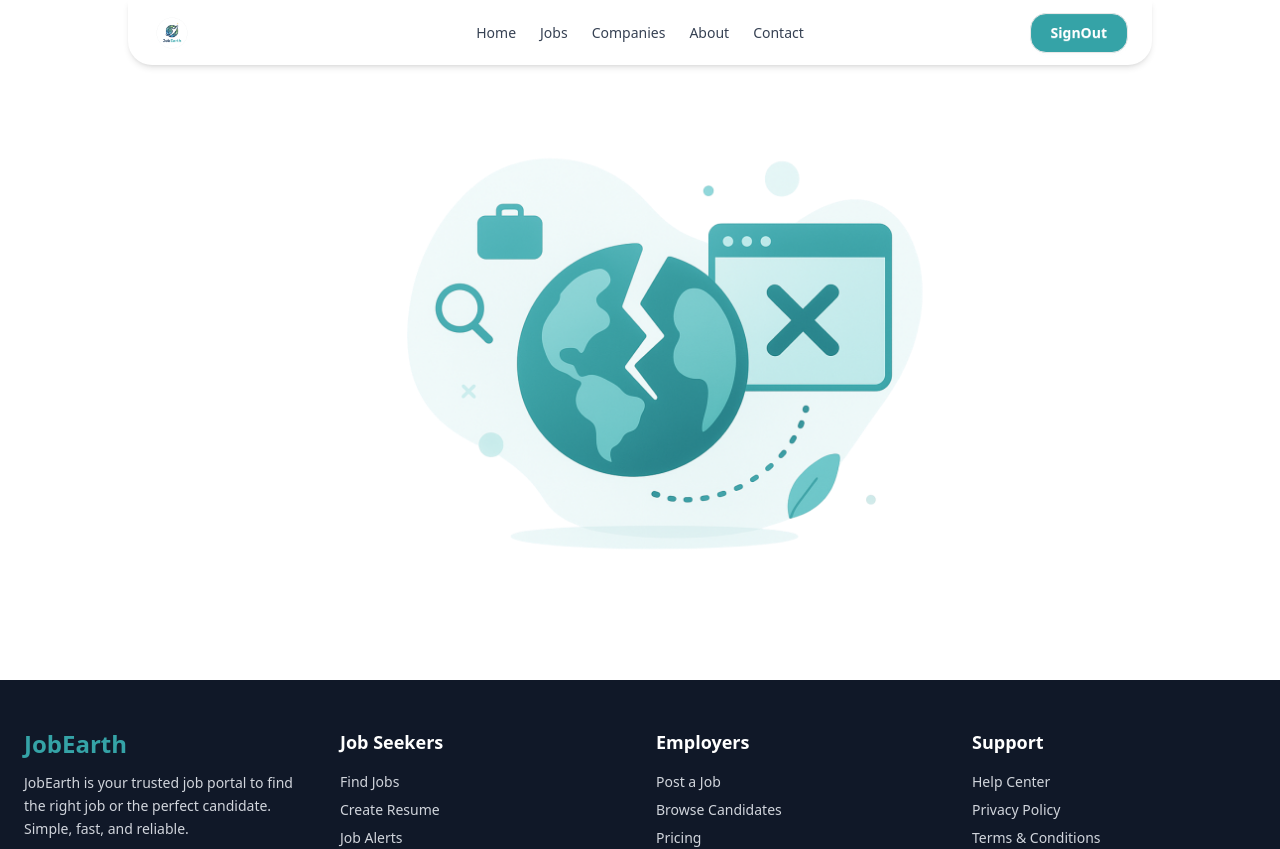
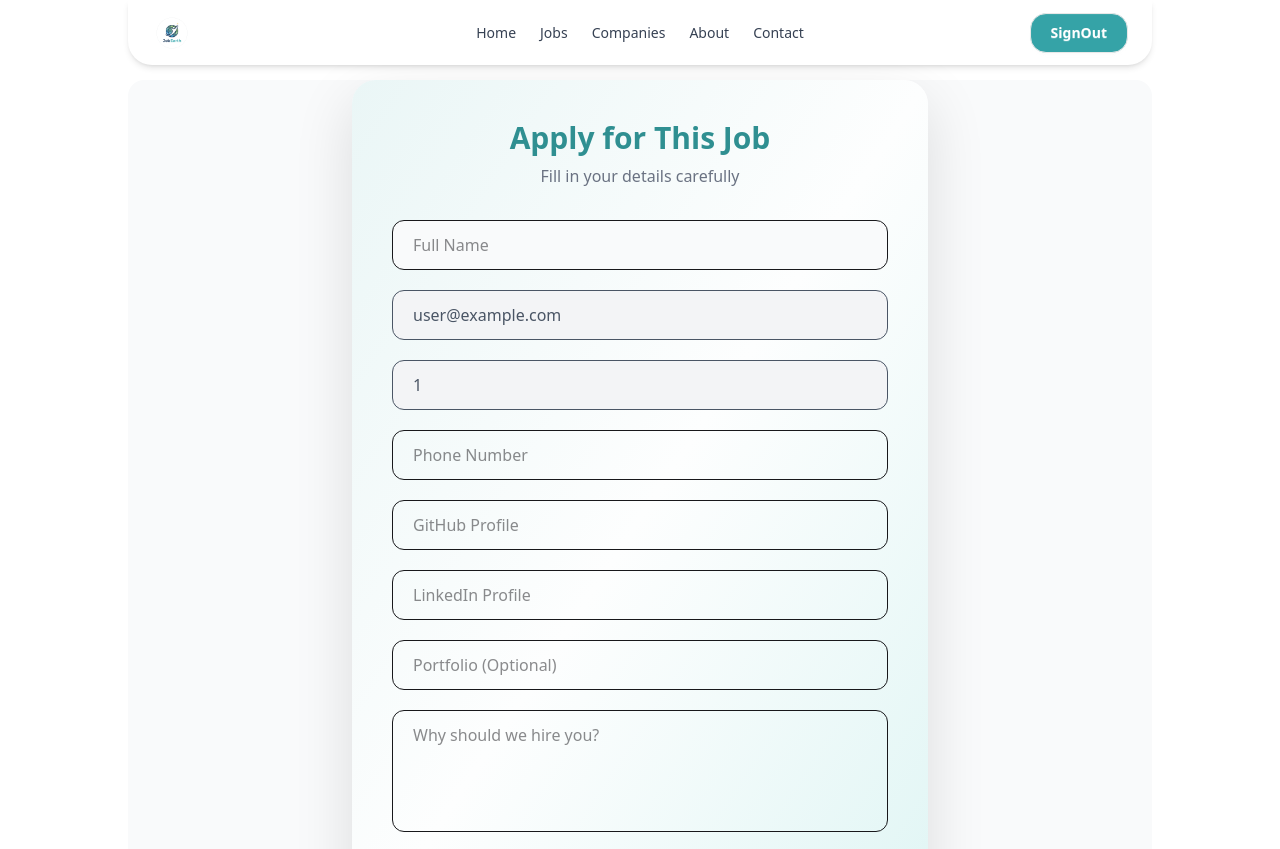
Before and after one commit to rakibul263/JobEarth, a React (Vite) app: page /jobApply/1 in a window 1280 px wide. Shown: the top 849 px of the page. Built offline with nearby package versions, Linux system fonts and the light colour scheme; no server answers; sample sign-in values are in the browser's storage.

Commit message:
Job related work done

```diff
--- a/package.json
+++ b/package.json
@@ -11,6 +11,7 @@
   },
   "dependencies": {
     "@tailwindcss/vite": "^4.1.18",
+    "axios": "^1.13.2",
     "firebase": "^12.6.0",
     "lottie-react": "^2.4.1",
     "motion": "^12.23.26",
--- a/src/contexts/AuthProvider.jsx
+++ b/src/contexts/AuthProvider.jsx
@@ -9,8 +9,8 @@ import {
 import { auth } from "../firebase/firebase.init";
 
 const AuthProvider = ({ children }) => {
+  const [user, setUser] = useState(null);
   const [loading, setLoading] = useState(true);
-  const [user, setUser] = useState(null);
 
   const createUser = (email, password) => {
     setLoading(true);
@@ -23,16 +23,16 @@ const AuthProvider = ({ children }) => {
   };
 
   const signOutUser = () => {
+    setLoading(true);
     return signOut(auth);
   };
 
   useEffect(() => {
     const unSubscribe = onAuthStateChanged(auth, (currentUser) => {
       setUser(currentUser);
+      setLoading(false);
     });
-    return () => {
-      unSubscribe();
-    };
+    return () => unSubscribe();
   }, []);
 
   const info = {
@@ -43,7 +43,7 @@ const AuthProvider = ({ children }) => {
     signOutUser,
   };
 
-  return <AuthContext value={info}>{children}</AuthContext>;
+  return <AuthContext.Provider value={info}>{children}</AuthContext.Provider>;
 };
 
 export default AuthProvider;
--- /dev/null
+++ b/src/hooks/UseAuth.jsx
@@ -0,0 +1,9 @@
+import React, { use } from "react";
+import { AuthContext } from "../contexts/AuthContext";
+
+const UseAuth = () => {
+  const authInfo = use(AuthContext);
+  return authInfo;
+};
+
+export default UseAuth;
--- /dev/null
+++ b/src/pages/JobApply/JobApply.jsx
@@ -0,0 +1,111 @@
+import React from "react";
+import { useParams } from "react-router";
+import UseAuth from "../../hooks/UseAuth";
+import { toast } from "react-toastify";
+import axios from "axios";
+
+const JobApply = () => {
+  const { id: jobId } = useParams();
+  const { user } = UseAuth();
+
+  const handleSubmit = (e) => {
+    e.preventDefault();
+    const formData = new FormData(e.target);
+    const formObj = Object.fromEntries(formData.entries());
+
+    const application = {
+      jobId,
+      applicant: user?.email,
+      ...formObj,
+    };
+
+    axios
+      .post("http://localhost:3000/applications", application)
+      .then(() => toast.success("Submit Successful"))
+      .catch((err) => toast.error("Something is wrong."));
+  };
+
+  return (
+    <div className="min-h-screen flex items-center justify-center bg-gray-50  px-4 max-w-[80%] mx-auto rounded-2xl">
+      <div className="w-full max-w-xl bg-white/90 backdrop-blur-md p-10 rounded-3xl shadow-[0_20px_60px_rgba(0,0,0,0.12)] bg-gradient-to-br from-[#EAF6F6] via-[#FDFEFE] to-[#DFF5F4]">
+        <h2 className="text-3xl font-bold text-center text-[#2F8F91] mb-2">
+          Apply for This Job
+        </h2>
+        <p className="text-center text-gray-500 mb-8">
+          Fill in your details carefully
+        </p>
+
+        <form className="space-y-5" onSubmit={handleSubmit}>
+          <input
+            type="text"
+            name="name"
+            placeholder="Full Name"
+            className="w-full px-5 py-3 border rounded-xl bg-gray-50 focus:outline-none focus:ring-2 focus:ring-[#2F8F91]"
+          />
+
+          <input
+            type="email"
+            name="email"
+            value={user?.email || ""}
+            readOnly
+            className="w-full px-5 py-3 border rounded-xl bg-gray-100 text-gray-600 cursor-not-allowed"
+          />
+
+          <input
+            type="text"
+            name="jobId"
+            value={jobId}
+            readOnly
+            className="w-full px-5 py-3 border rounded-xl bg-gray-100 text-gray-600 cursor-not-allowed"
+          />
+
+          <input
+            type="tel"
+            name="tel"
+            placeholder="Phone Number"
+            className="w-full px-5 py-3 border rounded-xl focus:outline-none focus:ring-2 focus:ring-[#2F8F91]"
+          />
+
+          <input
+            type="url"
+            name="github"
+            placeholder="GitHub Profile"
+            className="w-full px-5 py-3 border rounded-xl focus:outline-none focus:ring-2 focus:ring-[#2F8F91]"
+          />
+
+          <input
+            type="url"
+            name="linkedin"
+            placeholder="LinkedIn Profile"
+            className="w-full px-5 py-3 border rounded-xl focus:outline-none focus:ring-2 focus:ring-[#2F8F91]"
+          />
+
+          <input
+            type="url"
+            name="portfolio"
+            placeholder="Portfolio (Optional)"
+            className="w-full px-5 py-3 border rounded-xl focus:outline-none focus:ring-2 focus:ring-[#2F8F91]"
+          />
+
+          <textarea
+            rows="4"
+            name="text"
+            placeholder="Why should we hire you?"
+            className="w-full px-5 py-3 border rounded-xl resize-none focus:outline-none focus:ring-2 focus:ring-[#2F8F91]"
+          />
+
+          <button
+            type="submit"
+            className="w-full py-4 rounded-xl text-lg font-semibold text-white
+                       bg-gradient-to-r from-[#2F8F91] to-[#3FB6B8]
+                       hover:scale-[1.02] hover:shadow-lg transition-all duration-200"
+          >
+            Submit Application
+          </button>
+        </form>
+      </div>
+    </div>
+  );
+};
+
+export default JobApply;
--- a/src/pages/JobDetails/JobDetails.jsx
+++ b/src/pages/JobDetails/JobDetails.jsx
@@ -1,10 +1,12 @@
 import React from "react";
 import { useLoaderData } from "react-router";
+import { Link } from "react-router";
 
 const JobDetails = () => {
   const jobs = useLoaderData();
 
   const {
+    _id,
     title,
     location,
     jobType,
@@ -28,7 +30,6 @@ const JobDetails = () => {
   return (
     <div className="min-h-screen bg-[#f5fafa] py-10 px-4">
       <div className="max-w-5xl mx-auto bg-white rounded-xl shadow-lg p-8">
-        {/* ================= Header ================= */}
         <div className="flex flex-col md:flex-row gap-6 items-center md:items-start border-b pb-6">
           <img
             src={company_logo}
@@ -81,9 +82,11 @@ const JobDetails = () => {
           </p>
         </Section>
         <div className="text-center mt-10">
-          <button className="bg-[#2f8f91] hover:bg-[#257678] text-white px-10 py-3 rounded-lg font-semibold transition">
-            Apply Now
-          </button>
+          <Link to={`/JobApply/${_id}`}>
+            <button className="bg-[#2f8f91] hover:bg-[#257678] text-white px-10 py-3 rounded-lg font-semibold transition">
+              Apply Now
+            </button>
+          </Link>
         </div>
       </div>
     </div>
--- a/src/pages/Login/Login.jsx
+++ b/src/pages/Login/Login.jsx
@@ -1,5 +1,5 @@
 import React, { use, useState } from "react";
-import { useNavigate, Link } from "react-router";
+import { useNavigate, Link, useLocation } from "react-router";
 import Lottie from "lottie-react";
 import loginAnimation from "../../assets/login.json";
 import { AuthContext } from "../../contexts/AuthContext";
@@ -8,6 +8,8 @@ import { toast } from "react-toastify";
 const Login = () => {
   const { signInUser } = use(AuthContext);
   const navigate = useNavigate();
+  const location = useLocation();
+  const from = location.state || "/";
 
   const handleSubmit = (e) => {
     e.preventDefault();
@@ -19,7 +21,7 @@ const Login = () => {
     signInUser(email, password)
       .then((result) => {
         toast.success("Login Successful.");
-        navigate("/");
+        navigate(from);
       })
       .catch((error) => {
         toast.error(error.message);
--- a/src/pages/Register/Register.jsx
+++ b/src/pages/Register/Register.jsx
@@ -13,11 +13,14 @@ const Register = () => {
     const form = e.target;
     const formData = new FormData(form);
     const formObj = Object.fromEntries(formData.entries());
-    const { email, password, ...restData } = formObj;
+    const { name, email, password, ...restData } = formObj;
 
     createUser(email, password)
       .then((result) => {
         console.log(result.user);
+        return updateProfile(result.user, {
+          displayName: name,
+        }).then(() => {});
       })
       .catch((error) => {
         console.log(error);
--- a/src/pages/shared/JobsCard.jsx
+++ b/src/pages/shared/JobsCard.jsx
@@ -7,17 +7,10 @@ const JobsCard = ({ job }) => {
     _id,
     title,
     location,
-    jobType,
-    category,
-    applicationDeadline,
     salaryRange,
     description,
     company,
     requirements,
-    responsibilities,
-    status,
-    hr_email,
-    hr_name,
     company_logo,
   } = job;
   return (
@@ -51,7 +44,7 @@ const JobsCard = ({ job }) => {
         <div className="card-actions justify-end">
           <Link to={`/jobs/${_id}`}>
             <button className="btn bg-[#2F8F91] text-white font-bold rounded-2xl mt-3">
-              Apply Now
+              Job Details
             </button>
           </Link>
         </div>
--- a/src/router/Router.jsx
+++ b/src/router/Router.jsx
@@ -5,6 +5,8 @@ import Register from "../pages/Register/Register";
 import Login from "../pages/Login/Login";
 import Error from "../pages/Error/Error";
 import JobDetails from "../pages/JobDetails/JobDetails";
+import PrivateRoute from "../routes/PrivateRoute";
+import JobApply from "../pages/JobApply/JobApply";
 
 const router = createBrowserRouter([
   {
@@ -30,6 +32,14 @@ const router = createBrowserRouter([
           fetch(`http://localhost:3000/jobs/${params.id}`),
       },
       {
+        path: "jobApply/:id",
+        element: (
+          <PrivateRoute>
+            <JobApply></JobApply>
+          </PrivateRoute>
+        ),
+      },
+      {
         path: "/*",
         Component: Error,
       },
--- /dev/null
+++ b/src/routes/PrivateRoute.jsx
@@ -0,0 +1,24 @@
+import React, { use } from "react";
+import { AuthContext } from "../contexts/AuthContext";
+import { Navigate, useLocation } from "react-router";
+import UseAuth from "../hooks/UseAuth";
+
+const PrivateRoute = ({ children }) => {
+  const { user, loading } = UseAuth();
+  const location = useLocation();
+
+  if (loading) {
+    return (
+      <div className="min-h-screen flex items-center justify-center">
+        <span className="loading loading-spinner loading-lg"></span>
+      </div>
+    );
+  }
+
+  if (!user) {
+    return <Navigate to="/login" state={{ from: location }} replace />;
+  }
+  return children;
+};
+
+export default PrivateRoute;
```
Also changed, not shown: 1 other file (tests, documents, lock files or other folders).
